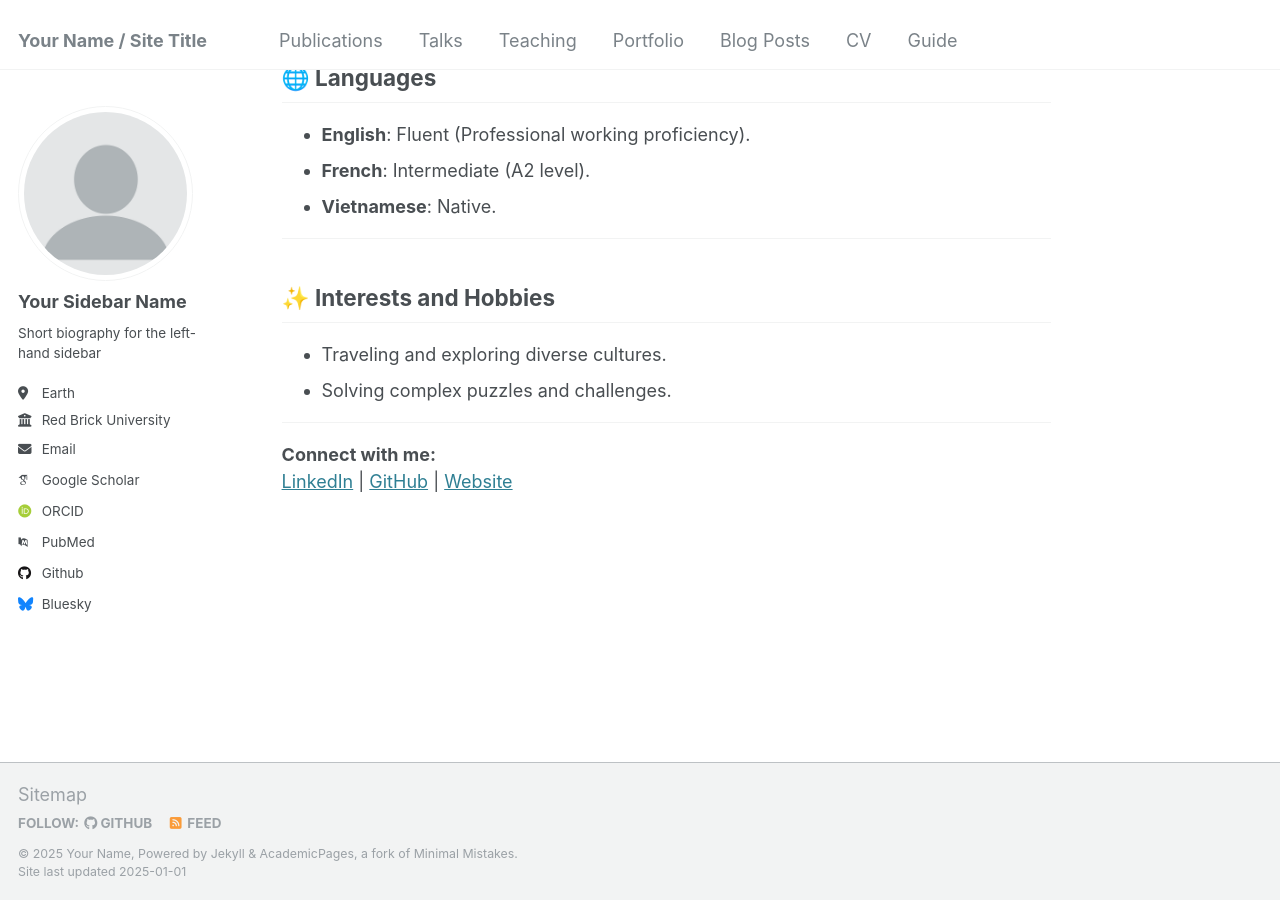
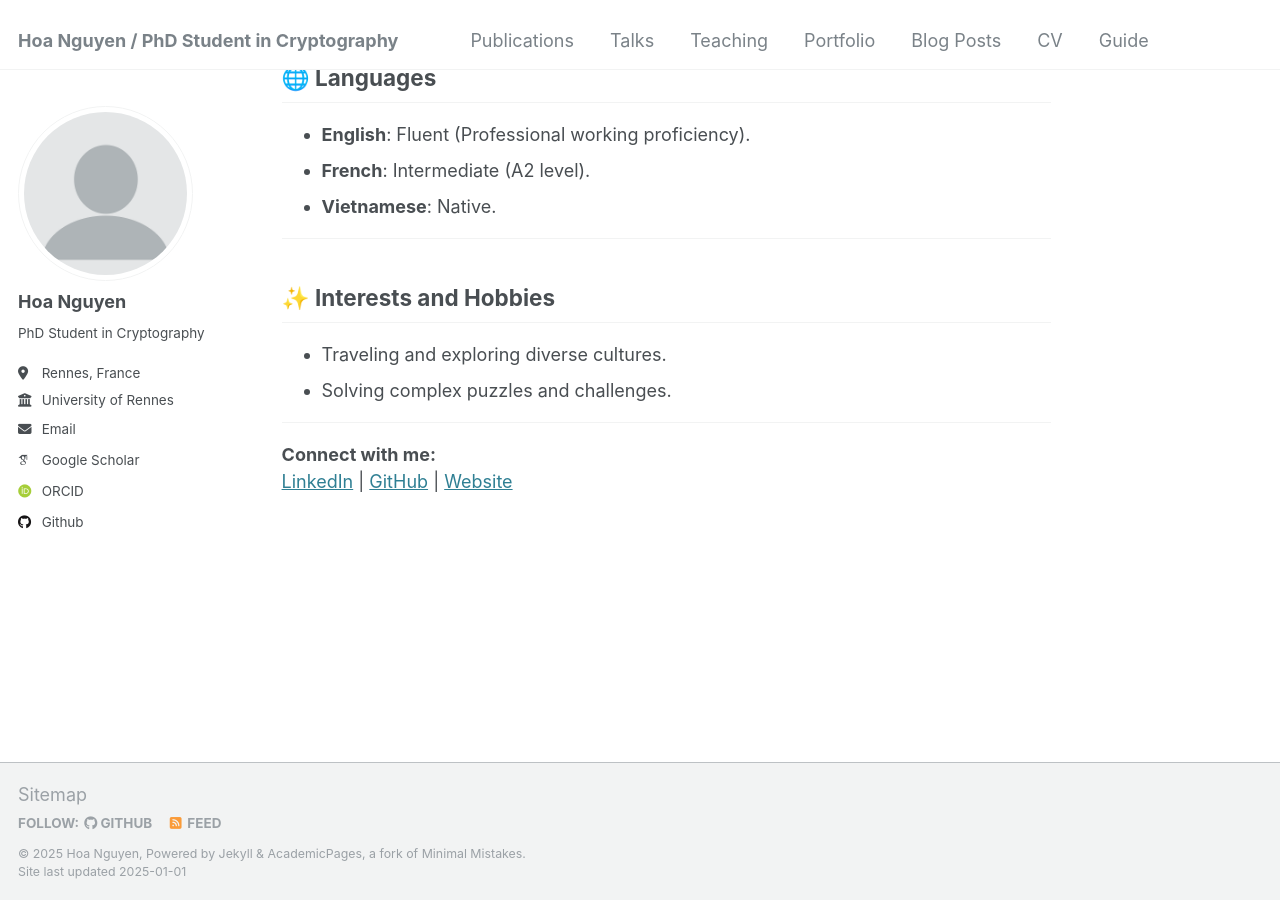
Before and after one commit to HoaNP/HoaNP.github.io, a Jekyll site: the page built from _pages/about.md, in a window 1280 px wide and 900 px high, scrolled down 4052 px. Built offline with Jekyll 4.4.1, drawn with Linux system fonts in a browser that asks for light colours; some web fonts are replaced.

Commit message:
Update _config.yml

```diff
--- a/_config.yml
+++ b/_config.yml
@@ -8,13 +8,13 @@
 
 # Basic Site Settings
 locale                   : "en-US"
-title                    : "Your Name / Site Title"
+title                    : "Hoa Nguyen /  PhD Student in Cryptography"
 title_separator          : "-"
-name                     : &name "Your Name"
+name                     : &name "Hoa Nguyen"
 description              : &description "personal description"
-url                      : https://academicpages.github.io # the base hostname & protocol for your site e.g. "https://[your GitHub username].github.io"
+url                      : https://hoanp.github.io # the base hostname & protocol for your site e.g. "https://[your GitHub username].github.io"
 baseurl                  : "" # the subpath of your site, e.g. "/blog"
-repository               : "academicpages/academicpages.github.io"
+repository               : "hoanp/HoaNP.github.io"
 
 # Site Author - The following control what appear as part of the author content on the side bar.
 #               If a field is blank the icon and link will not appear, otherwise it will be shown.
@@ -22,21 +22,21 @@ repository               : "academicpages/academicpages.github.io"
 author:
   # Biographic information
   avatar           : "profile.png"
-  name             : "Your Sidebar Name"
+  name             : "Hoa Nguyen"
   pronouns         : # example: "she/her"
-  bio              : "Short biography for the left-hand sidebar"
-  location         : "Earth"
-  employer         : "Red Brick University"
+  bio              : "PhD Student in Cryptography"
+  location         : "Rennes, France"
+  employer         : "University of Rennes"
   uri              : # URL
-  email            : "none@example.org"
+  email            : "phn.hoanguyen@gmail.com"
 
   # Academic websites
   arxiv            : # URL - Update with the correct link to your profile
-  googlescholar    : "https://scholar.google.com/citations?user=PS_CX0AAAAAJ"
+  googlescholar    : "https://scholar.google.com/citations?user=oL9kE6UAAAAJ"
   impactstory      : # URL
-  orcid            : "http://orcid.org/yourorcidurl"
+  orcid            : "https://orcid.org/0000-0003-4074-5480"
   semantic         : # URL
-  pubmed           : "https://www.ncbi.nlm.nih.gov/pubmed/?term=john+snow"
+  pubmed           : # URL
   researchgate     : # URL
   scopus           : # URL
 
@@ -44,12 +44,12 @@ author:
   bitbucket        : # Username - Update with your username on the site
   codepen          : # Username
   dribbble         : # Username
-  github           : "academicpages"
+  github           : "HoaNP"
   kaggle           : # Username
   stackoverflow    : # User number or user number and name (i.e., use "1" or "1/jeff-atwood")
 
   # Social media
-  bluesky          : "bsky.app" # Replace this with you Bluesky username
+  bluesky          : # Replace this with you Bluesky username
   facebook         : # Username
   flickr           : # Username
   foursquare       : # Username
@@ -246,15 +246,6 @@ defaults:
     values:
       layout: single
       author_profile: true
-  # _teaching
-  - scope:
-      path: ""
-      type: teaching
-    values:
-      layout: single
-      author_profile: true
-      share: true
-      comments: true
   # _publications
   - scope:
       path: ""
```
